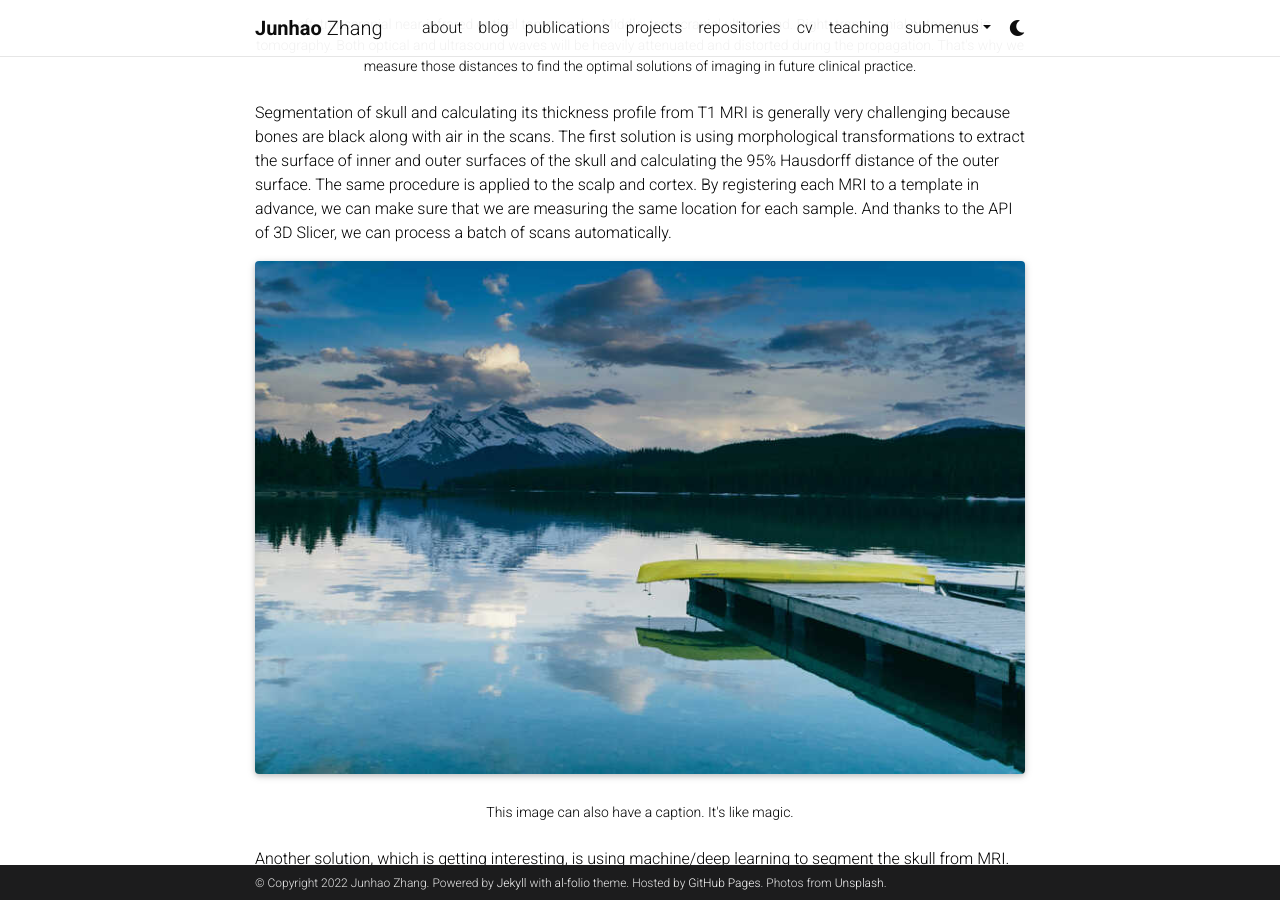
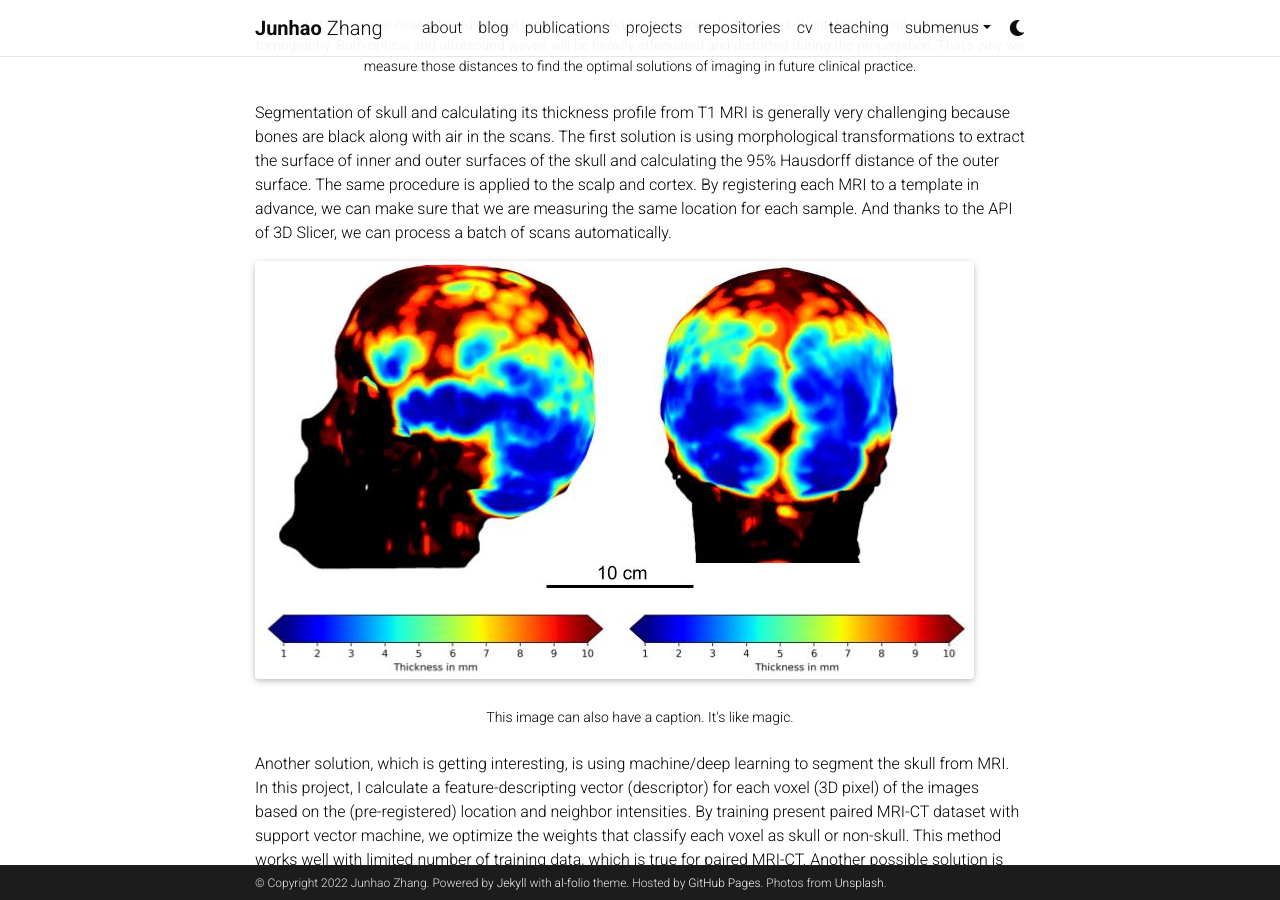
Before and after one commit to Junha0Zhang/junha0Zhang.github.io, a Jekyll site: the page built from _projects/2_project.md, in a window 1280 px wide and 900 px high, scrolled down 562 px. Built offline with Jekyll 4.4.1, drawn with Linux system fonts in a browser that asks for light colours; full-size pictures stand in for the smaller copies a plugin makes; comment, search, counter and statistics services are not loaded; a style sheet for code colours, icons or effects is not loaded.

Commit message:
Update 2_project.md

```diff
--- a/_projects/2_project.md
+++ b/_projects/2_project.md
@@ -27,7 +27,7 @@
 
 <div class="row">
     <div class="col-sm mt-3 mt-md-0">
-        {% include figure.html path="assets/img/5.jpg" title="example image" class="img-fluid rounded z-depth-1" %}
+        {% include figure.html path="assets/img/measurement.jpg" title="example image" class="img-fluid rounded z-depth-1" %}
     </div>
 </div>
 <div class="caption">
```
